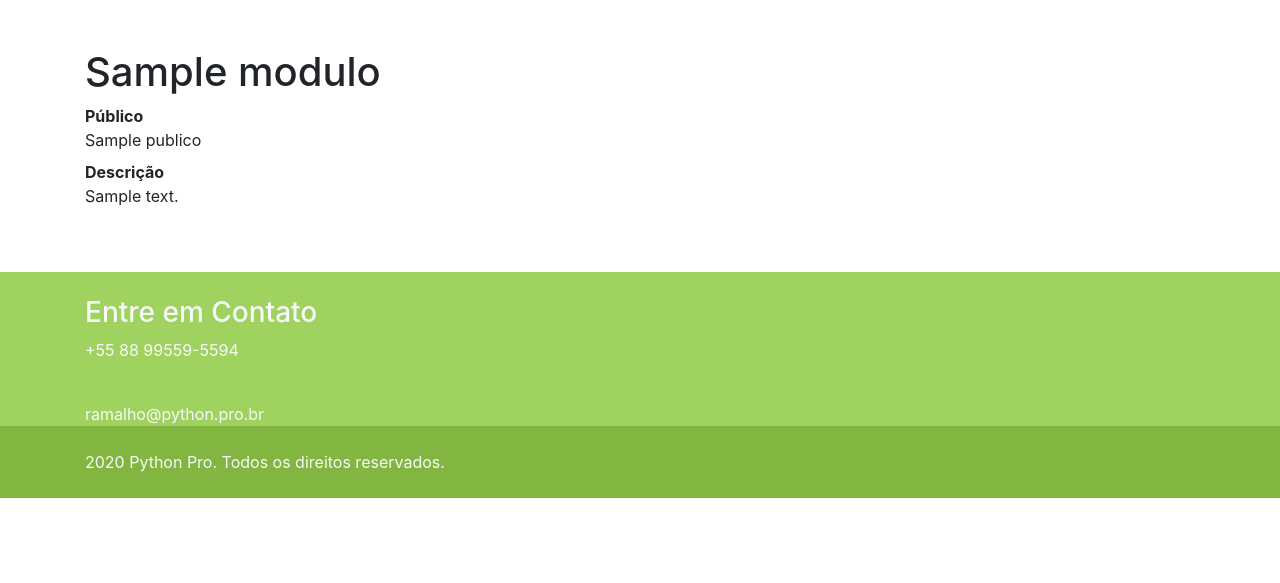
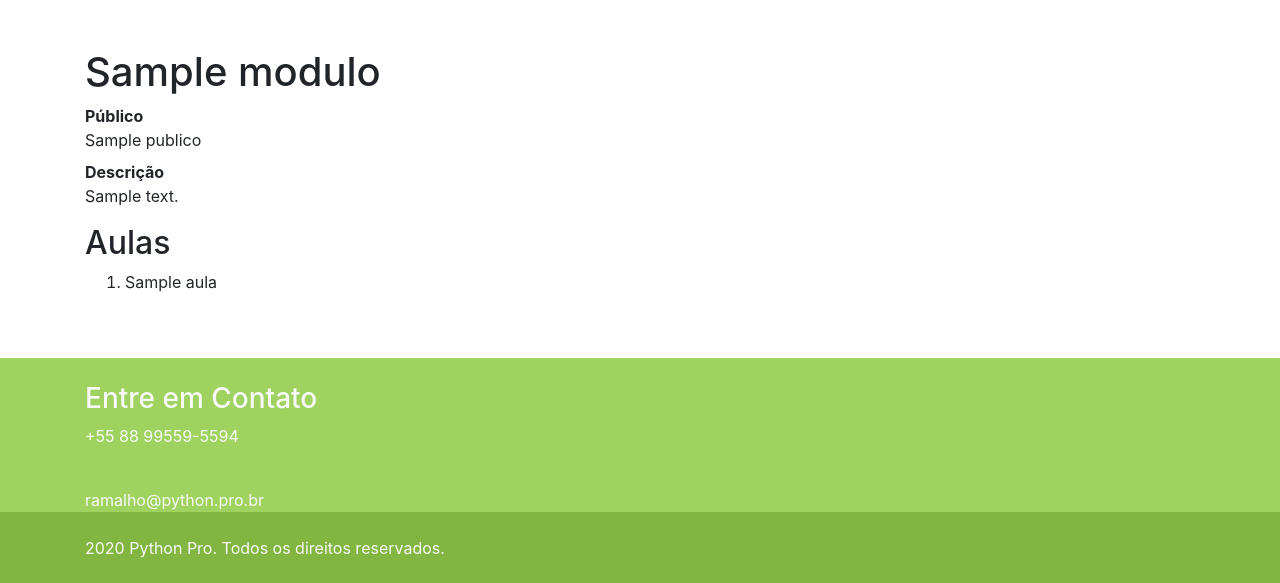
Before and after one commit to herbetyp/pythonprodjango, a Django app: template pypro/modulos/templates/modulos/modulo_detalhe.html in a window 1280 px wide. Shown: the part 56-639 px from the top of the page. Run offline with Django 3.2, Linux system fonts and the light colour scheme; the template is opened without the code that fills it: most values are stand-ins (such as "Sample title", 1, 10 or a date in 2020); some libraries are stand-ins or nearby versions.

Commit message:
add aulas module

```diff
--- a/pypro/modulos/facade.py
+++ b/pypro/modulos/facade.py
@@ -12,3 +12,7 @@ def listar_modulos_ordenados() -> List[Modulo]:
 
 def encontrar_modulo(slug: str) -> Modulo:
     return Modulo.objects.get(slug=slug)
+
+
+def listar_aulas_de_modulo_ordenadas(modulo: Modulo):
+    return list(modulo.aula_set.order_by('order').all())
--- a/pypro/modulos/templates/modulos/modulo_detalhe.html
+++ b/pypro/modulos/templates/modulos/modulo_detalhe.html
@@ -17,6 +17,12 @@
                     <dt>Descrição</dt>
                     <dd>{{ modulo.descricao }}</dd>
                 </dl>
+                <h2>Aulas</h2>
+									<ol>
+										{% for aula in aulas %}
+											<li>{{ aula.titulo }}</li>
+										{% endfor %}
+									</ol>
             </div>
         </div>
     </div>
--- a/pypro/modulos/views.py
+++ b/pypro/modulos/views.py
@@ -5,4 +5,5 @@ from pypro.modulos import facade
 
 def detalhes(request, slug):
     modulo = facade.encontrar_modulo(slug)
-    return render(request, 'modulos/modulo_detalhe.html', {'modulo': modulo})
+    aulas = facade.listar_aulas_de_modulo_ordenadas(modulo)
+    return render(request, 'modulos/modulo_detalhe.html', {'modulo': modulo, 'aulas': aulas})
```
Also changed, not shown: pypro/modulos/tests/test_modulo_detalhe.py (+12 -1 lines).
